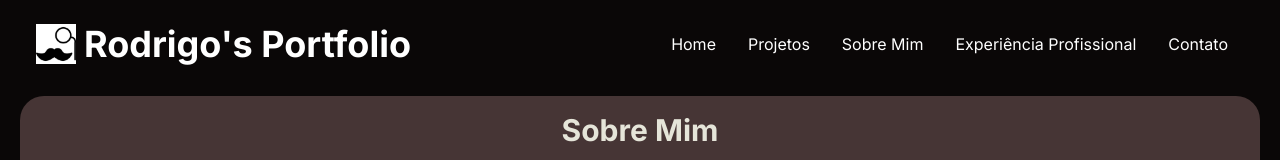
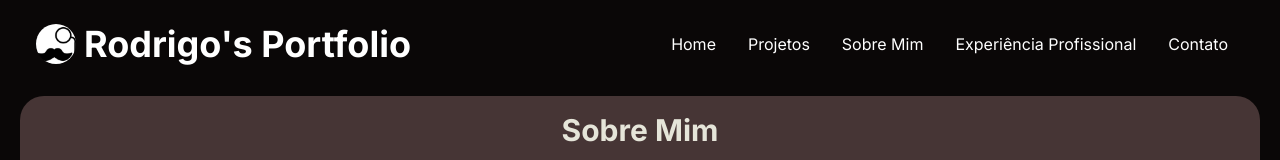
Before and after one commit to Bigodrigo/Portfolio, a Next.js app: page /about in a window 1280 px wide. Shown: the top 160 px of the page. Built offline with nearby package versions, Linux system fonts and the light colour scheme.

Commit message:
Ajuste Navbar

```diff
--- a/src/app/components/Navbar.jsx
+++ b/src/app/components/Navbar.jsx
@@ -32,7 +32,7 @@ const Navbar = () => {
         <div style={{backgroundColor: `${color}`}} className="fixed left-0 top-0 w-full z-10 ease-in duration-300">
             <div className="max-w-[1240px] m-auto flex justify-between items-center p-4 text-palet-two-qua">
             <Link href="/" className="flex items-center">
-                <Image alt="under construction" src={icon} height={40} width={40} />
+                <Image alt="under construction" src={icon} height={40} width={40} className="rounded-full" />
                 <h1 style={{ color: `${textColor}` }} className="font-bold text-4xl ml-2">Rodrigo&apos;s Portfolio</h1>
             </Link>
                 <ul style={{color: `${textColor}`}} className="hidden sm:flex">
```
